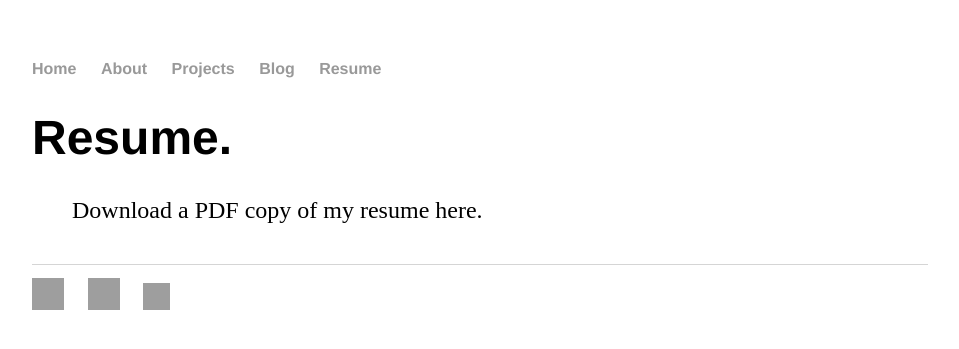
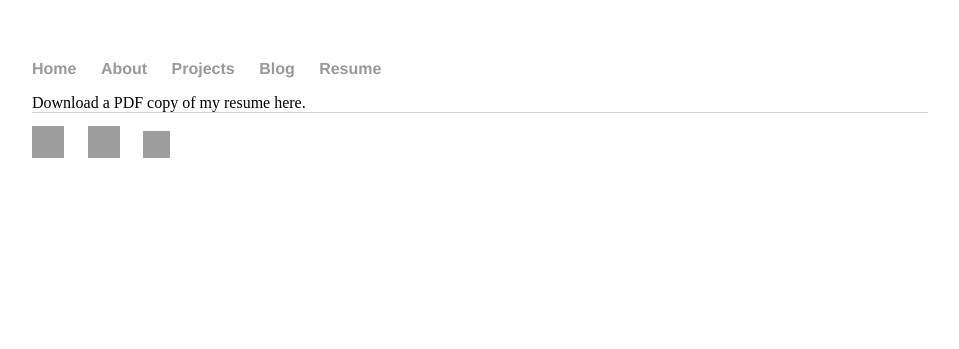
Before and after one commit to aouriri/aouriri.github.io, a Jekyll site: the page built from resume/index.html, in a window 1280 px wide. Shown: the top 349 px of the page, without its empty margins (160-1119 px from the left). Built offline with Jekyll 4.4.1, drawn with Linux system fonts in a browser that asks for light colours; grey boxes are pictures that could not be loaded.

Commit message:
Update index.html

```diff
--- a/resume/index.html
+++ b/resume/index.html
@@ -3,7 +3,5 @@ layout: default
 title: Resume.
 permalink: /resume/
 ---
-<h1>{{ page.title }}</h1>
-	<ul class="posts">
 
 Download a PDF copy of my resume here.
```
